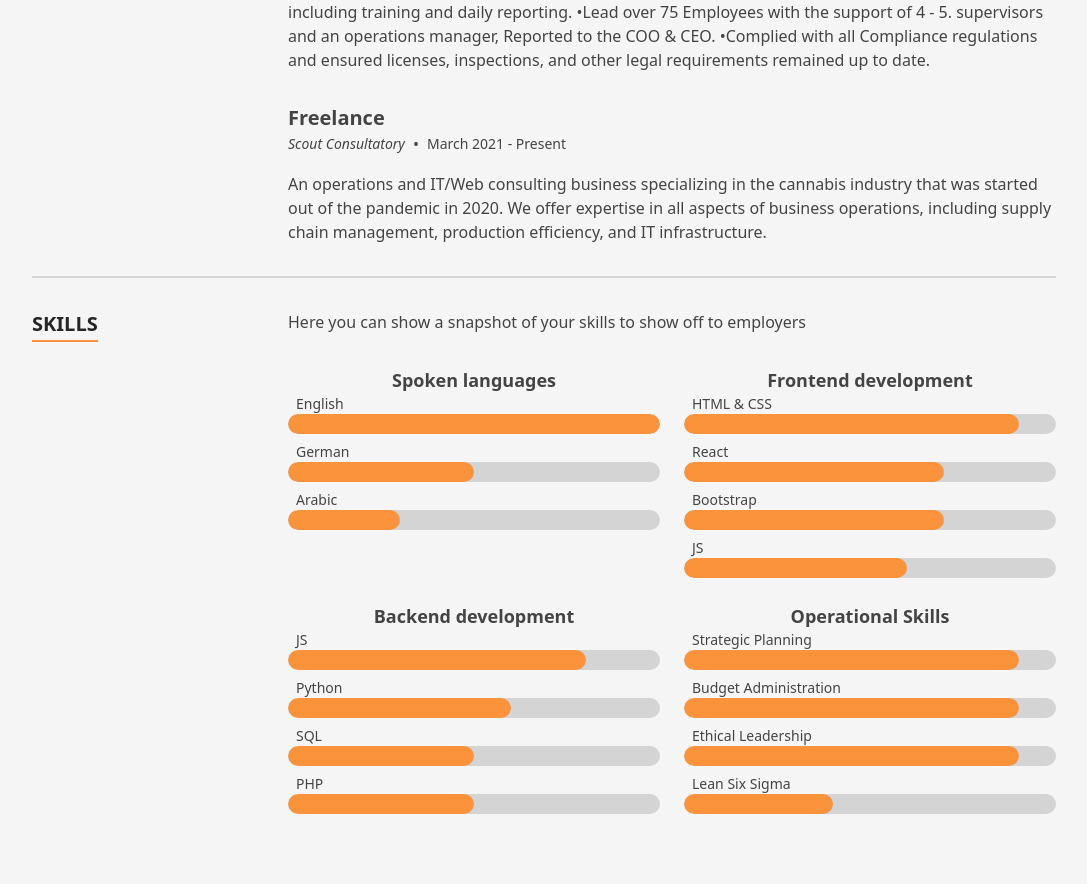
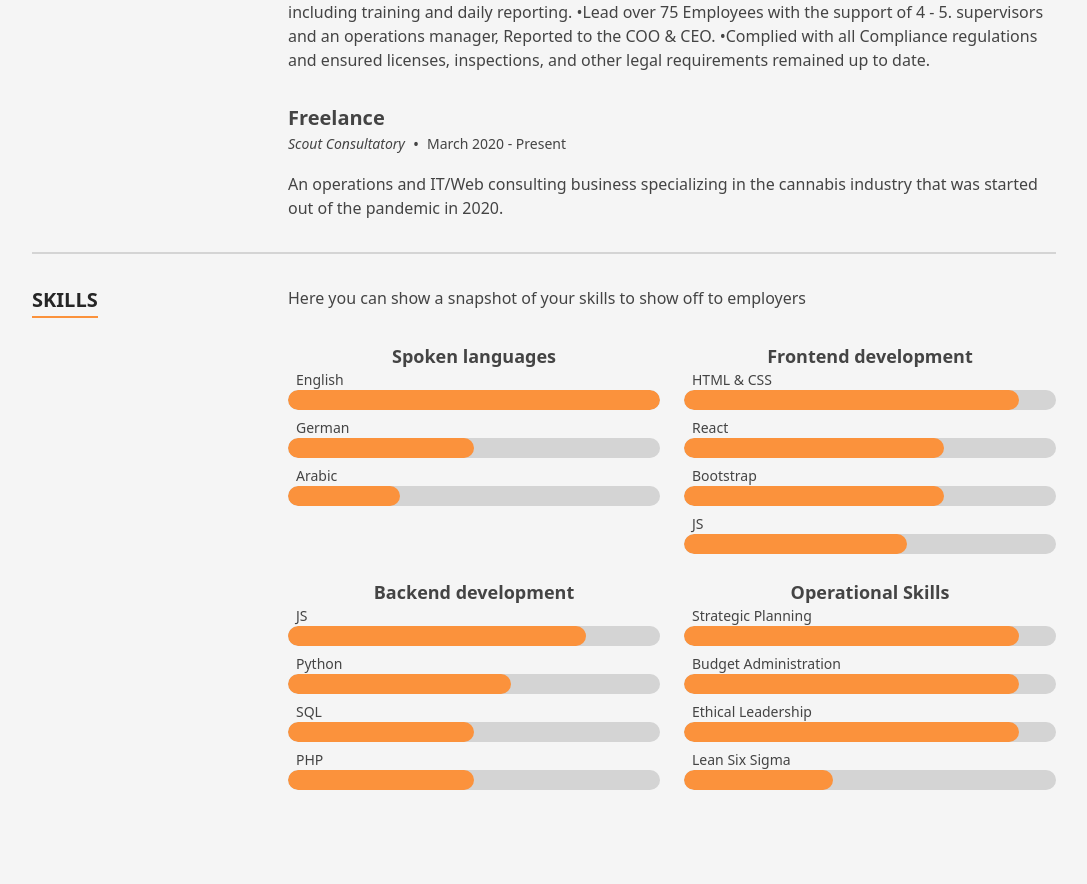
Before and after one commit to BrandonWorobi/Resume_Site, a Next.js app: page / in a window 1280 px wide. Shown: the part 2162-3046 px from the top of the page, without its empty margins (96-1183 px from the left). Built offline with nearby package versions, Linux system fonts and the light colour scheme.

Commit message:
Update info

```diff
--- a/src/data/data.tsx
+++ b/src/data/data.tsx
@@ -36,8 +36,8 @@ import {
 
 
 export const homePageMeta: HomepageMeta = {
-  title: 'React Resume',
-  description: "Resume site for Brandon Worobi",
+  title: 'Brandon Worobi',
+  description: "CV site for Brandon Worobi",
 };
 
 export const SectionId = {
@@ -84,9 +84,6 @@ export const heroData: Hero = {
   ],
 };
 
-/**
- * About section
- */
 export const aboutData: About = {
   profileImageSrc: profilepic,
   description: `Brandon is a seasoned professional with over 15 years of experience in Business Operations and Full Stack Web Development. He possesses a unique blend of technical and operational expertise, having honed his skills in both the corporate world and the US Army.
@@ -107,9 +104,6 @@ export const aboutData: About = {
   ],
 };
 
-/**
- * Skills section
- */
 export const skills: SkillGroup[] = [
   {
     name: 'Spoken languages',
@@ -193,9 +187,7 @@ export const skills: SkillGroup[] = [
   },
 ];
 
-/**
- * Portfolio section
- */
+
 export const portfolioItems: PortfolioItem[] = [
   {
     title: 'Scout Consultatory',
@@ -229,9 +221,6 @@ export const portfolioItems: PortfolioItem[] = [
   },
 ];
 
-/**
- * Resume section -- TODO: Standardize resume contact format or offer MDX
- */
 export const education: TimelineItem[] = [
   {
     date: 'October 2020',
@@ -265,21 +254,17 @@ export const experience: TimelineItem[] = [
     ),
   },
   {
-    date: 'March 2021 - Present',
+    date: 'March 2020 - Present',
     location: 'Scout Consultatory',
     title: 'Freelance',
     content: (
       <p>
        An operations and IT/Web consulting business specializing in the cannabis industry that was started out of the pandemic in 2020.
-       We offer expertise in all aspects of business operations, including supply chain management, production efficiency, and IT infrastructure.
       </p>
     ),
   },
 ];
 
-/**
- * Testimonial section
- */
 export const testimonial: TestimonialSection = {
   imageSrc: testimonialImage,
   testimonials: [
@@ -289,7 +274,7 @@ export const testimonial: TestimonialSection = {
       image: 'https://cloudflare-ipfs.com/ipfs/Qmd3W5DuhgHirLHGVixi6V76LhCkZUz6pnFt5AJBiyvHye/avatar/167.jpg',
     },
     {
-      name: 'Nick C',
+      name: 'Nathan C',
       text: '"As a former colleague, I can attest to Brandons exceptional work ethic and strong interpersonal skills. They consistently went above and beyond to ensure projects were completed to the highest standard, and were a pleasure to work with. I have no doubt that [Name] will be a valuable asset to any organization."',
       image: 'https://cloudflare-ipfs.com/ipfs/Qmd3W5DuhgHirLHGVixi6V76LhCkZUz6pnFt5AJBiyvHye/avatar/13.jpg',
     },
```
